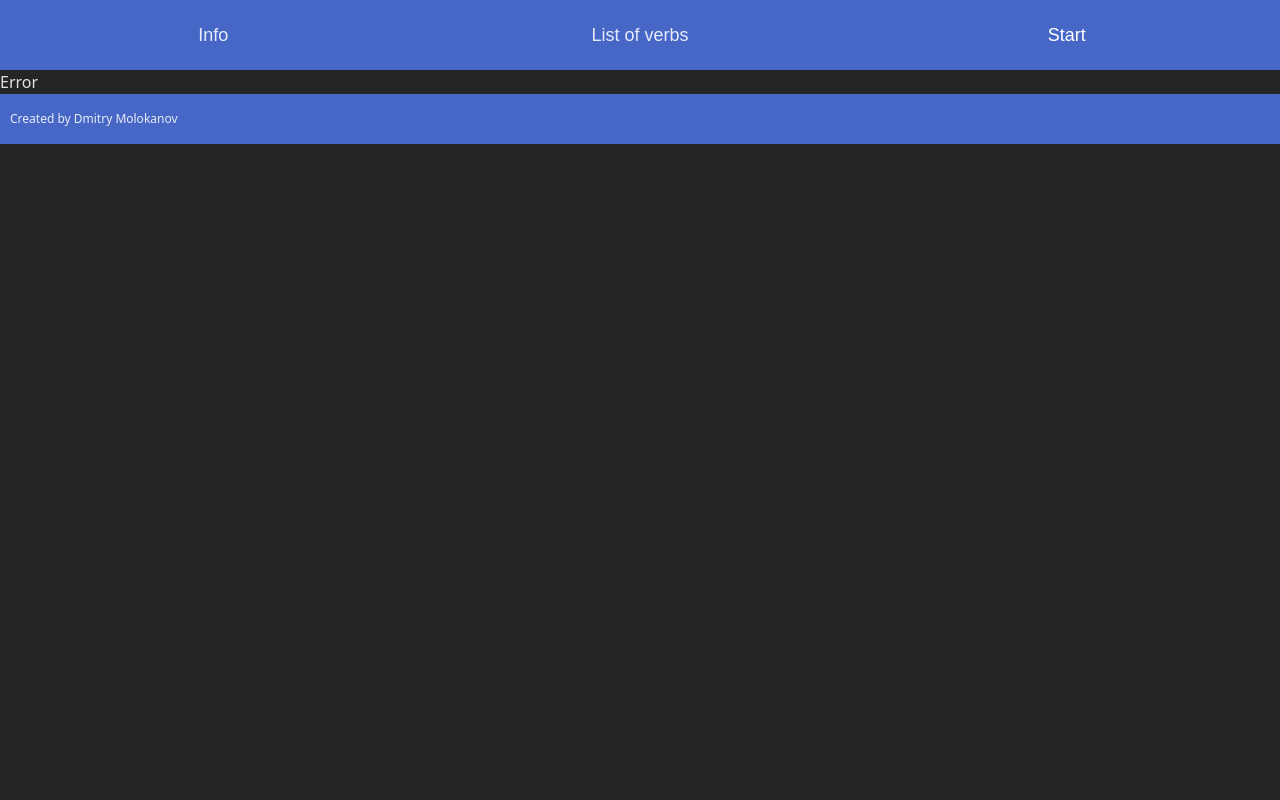
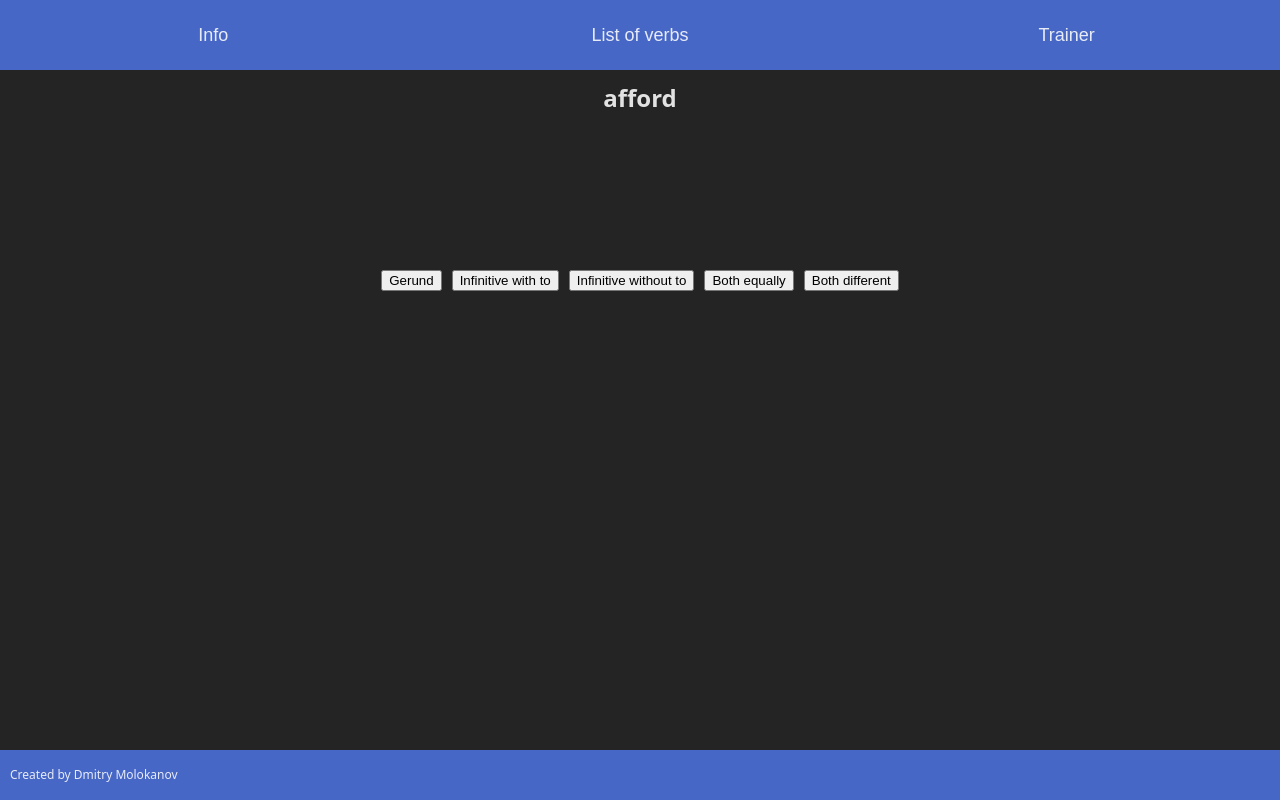
Before and after one commit to DmitryMolokanov/IG-project, a React (Vite) app: page /trainer in a window 1280 px wide. Built offline with nearby package versions, Linux system fonts and the light colour scheme.

Commit message:
fiat(trainer): create trainer and add basic functionality

```diff
--- a/src/App.css
+++ b/src/App.css
@@ -11,6 +11,11 @@
   min-height: 100vh;
 }
 
+.wrap-main-content{
+    padding: 10px;
+    flex-grow: 1;
+}
+
 .btn {
   border: 0;
 }
--- a/src/App.tsx
+++ b/src/App.tsx
@@ -3,10 +3,12 @@ import "./App.css";
 import AppLayout from "./layouts/AppLayout";
 import MainPage from "./pages/MainPage/MainPage";
 import VerbListPage from "./pages/VerbsListPage/VerbListPage";
+import TrainerPage from "./pages/TrainerPage/TrainerPage";
 
 const paths = [
   { path: "/", element: <MainPage /> },
   { path: "/verb_list", element: <VerbListPage /> },
+  { path: "/trainer", element: <TrainerPage /> },
   { path: "/*", element: <div>Error</div> },
 ];
 
--- a/src/components/Header/Header.tsx
+++ b/src/components/Header/Header.tsx
@@ -10,7 +10,9 @@ const Header = () => {
       <button className="btn header__btn">
         <Link to="/verb_list"> List of verbs</Link>
       </button>
-      <button className="btn header__btn">Start</button>
+      <button className="btn header__btn">
+        <Link to="/trainer">Trainer</Link>
+      </button>
     </div>
   );
 };
--- /dev/null
+++ b/src/constant/verbsConvert.ts
@@ -0,0 +1,9 @@
+import { VerbConvertType } from "../Types/types";
+
+export const verbsConvertList: VerbConvertType[] = [
+  { title: "Gerund", type: "gerund" },
+  { title: "Infinitive with to", type: "infinitiveTo" },
+  { title: "Infinitive without to", type: "infinitiveWithoutTo" },
+  { title: "Both equally", type: "both" },
+  { title: "Both different", type: "bothDifferent" },
+];
--- a/src/layouts/AppLayout.tsx
+++ b/src/layouts/AppLayout.tsx
@@ -10,7 +10,9 @@ const AppLayout: FC<AppLayoutProps> = ({ children }) => {
   return (
     <div className="main-container">
       <Header />
-      {children}
+      <div className="wrap-main-content">
+        {children}
+      </div>
       <Footer />
     </div>
   );
--- /dev/null
+++ b/src/pages/TrainerPage/TrainerPage.css
@@ -0,0 +1,44 @@
+.trainer__container{
+
+}
+
+.trainer__info{
+
+}
+
+.trainer__verb-container{
+    display: flex;
+    align-items: center;
+    flex-direction: column;
+    margin-bottom: 30px;
+    height: 160px;
+}
+
+.trainer__verb-container > span {
+    font-size: 24px;
+    margin-bottom: 20px;
+    font-weight: 600;
+}
+
+.trainer__translate-container{
+    display: flex;
+    flex-direction: column;
+    align-items: center;
+    width: 100%;
+    height: 60%;
+}
+
+.trainer__translate{
+    font-size: 20px;
+}
+
+.trainer__example{
+    font-size: 18px;
+}
+
+.trainer__btn-container{
+    display: flex;
+    justify-content: center;
+    flex-wrap: wrap;
+    gap: 10px;
+}
--- /dev/null
+++ b/src/pages/TrainerPage/TrainerPage.tsx
@@ -0,0 +1,75 @@
+import { useEffect, useState } from 'react';
+import './TrainerPage.css'
+import { VerbsObjType } from '../../Types/types';
+import { verbs } from '../../constant/verbs';
+import { verbsConvertList } from '../../constant/verbsConvert';
+
+const TrainerPage = () => {
+
+    const [currentVerb, setCurrentVerb] = useState<VerbsObjType>()
+    const [remaningVerbs, setRemaningVerbs] = useState<VerbsObjType[] | undefined>(undefined)
+    const [showTranslate, setShowTranslate] = useState(false)
+
+    const deleteCurrentVerb = (arrVerbs: VerbsObjType[]) => {
+        const result = arrVerbs.filter((item) => item.word !== currentVerb?.word)
+        return result
+    }
+
+    const getRandomVerb = (arrVerbs: VerbsObjType[]) => {
+        const verbIndex = Math.floor(Math.random() * arrVerbs.length)
+        setCurrentVerb(arrVerbs[verbIndex])
+    }
+
+    const checkVerb = (type: string) => {
+        console.log(type === currentVerb?.type)
+        let newVerbsList: VerbsObjType[] = []
+        if (remaningVerbs) {
+            newVerbsList = deleteCurrentVerb(remaningVerbs)
+        } else {
+            newVerbsList = deleteCurrentVerb(verbs)
+        }
+        console.log(newVerbsList)
+        setRemaningVerbs(newVerbsList)
+        getRandomVerb(newVerbsList)
+    }
+
+    const openTranslateBlock = () => {
+        setShowTranslate(prev => !prev)
+    }
+
+
+    useEffect(() => {
+        getRandomVerb(verbs)
+    }, [])
+
+    return (
+        <div className='trainer__container'>
+            <div className='trainer__info'>
+
+            </div>
+
+            <div
+                className='trainer__verb-container'
+                onClick={openTranslateBlock}
+            >
+                <span>{currentVerb?.word}</span>
+                {
+                    showTranslate
+                        ? <div className='trainer__translate-container'>
+                            <span className='trainer__translate'>{currentVerb?.translation}</span>
+                            <span className='trainer__example'>{currentVerb?.example}</span>
+                        </div>
+                        : null
+                }
+            </div>
+            <div className='trainer__btn-container'>
+                {verbsConvertList.map((item) => {
+                    return <button onClick={() => checkVerb(item.type)}>{item.title}</button>
+                })}
+            </div>
+
+        </div>
+    )
+};
+
+export default TrainerPage
--- a/src/pages/VerbsListPage/VerbListPage.tsx
+++ b/src/pages/VerbsListPage/VerbListPage.tsx
@@ -2,14 +2,9 @@ import { useState } from "react";
 import "./VerbListPageStyles.css";
 import VerbList from "./components/VerbList";
 import { VerbConvertType } from "../../Types/types";
+import { verbsConvertList } from "../../constant/verbsConvert";
 
-const verbTypesList: VerbConvertType[] = [
-  { title: "Gerund", type: "gerund" },
-  { title: "Infinitive with to", type: "infinitiveTo" },
-  { title: "Infinitive without to", type: "infinitiveWithoutTo" },
-  { title: "Both equally", type: "both" },
-  { title: "Both different", type: "bothDifferent" },
-];
+
 
 const VerbListPage = () => {
   const [isOpen, setIsOpen] = useState(false);
@@ -25,7 +20,7 @@ const VerbListPage = () => {
   };
 
   return (
-    <div className="list-of-verbs__container">
+    <div>
       <div className="categories__container">
         <div
           className="categories"
@@ -36,7 +31,7 @@ const VerbListPage = () => {
         </div>
         {isOpen ? (
           <div className="categories-items">
-            {verbTypesList.map((item) => {
+            {verbsConvertList.map((item) => {
               return (
                 <div
                   className="categories"
--- a/src/pages/VerbsListPage/VerbListPageStyles.css
+++ b/src/pages/VerbsListPage/VerbListPageStyles.css
@@ -1,7 +1,4 @@
-.list-of-verbs__container {
-  padding: 10px;
-  flex-grow: 1;
-}
+
 
 .categories__container {
   position: relative;
--- a/src/pages/VerbsListPage/components/VerbList.tsx
+++ b/src/pages/VerbsListPage/components/VerbList.tsx
@@ -1,6 +1,6 @@
 import { FC, useEffect, useState } from "react";
 import "../VerbListPageStyles.css";
-import { verbs } from "../../../Verbs/verbs";
+import { verbs } from "../../../constant/verbs";
 import { VerbConvertType, VerbsObjType } from "../../../Types/types";
 
 interface VerbListProps {
@@ -18,7 +18,7 @@ const VerbList: FC<VerbListProps> = ({ selectedCategories }) => {
   }, [selectedCategories]);
 
   return (
-    <>
+    selectedCategories &&
     <div className='list-of-verbs__list'>
       <table className="list-table">
         <thead>
@@ -35,7 +35,6 @@ const VerbList: FC<VerbListProps> = ({ selectedCategories }) => {
           {selectedVerbs?.map((verb) => {
             return <tr
               key={verb.word}
-              // className="list__verb"
             >
               <td>{verb.word}</td>
               <td>{verb.translation}</td>
@@ -44,7 +43,7 @@ const VerbList: FC<VerbListProps> = ({ selectedCategories }) => {
         </tbody>
       </table>
     </div>
-    </>
+
   );
 };
 
```
Also changed, not shown: pwa.webmanifest, src/constant/verbs.ts (renamed from src/Verbs/verbs.ts). Lines whose indentation alone changed are shown as unchanged.
